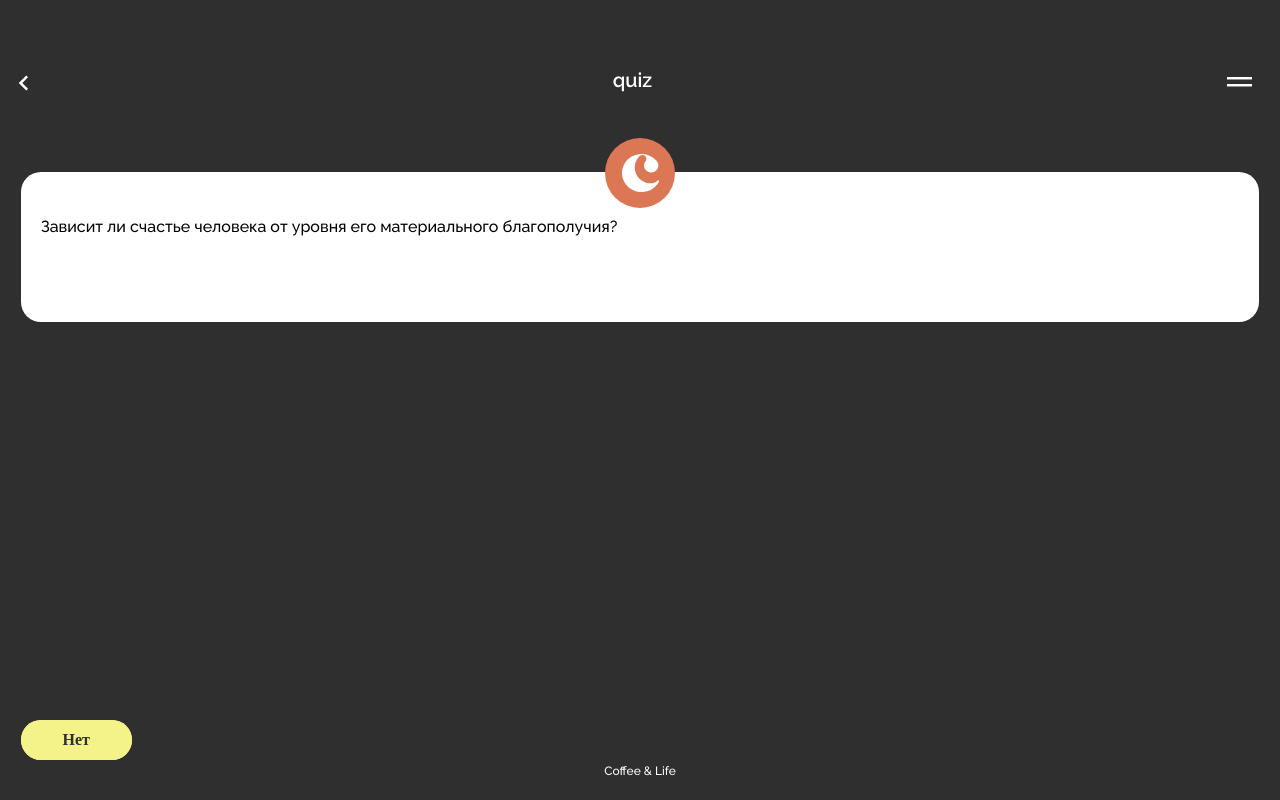
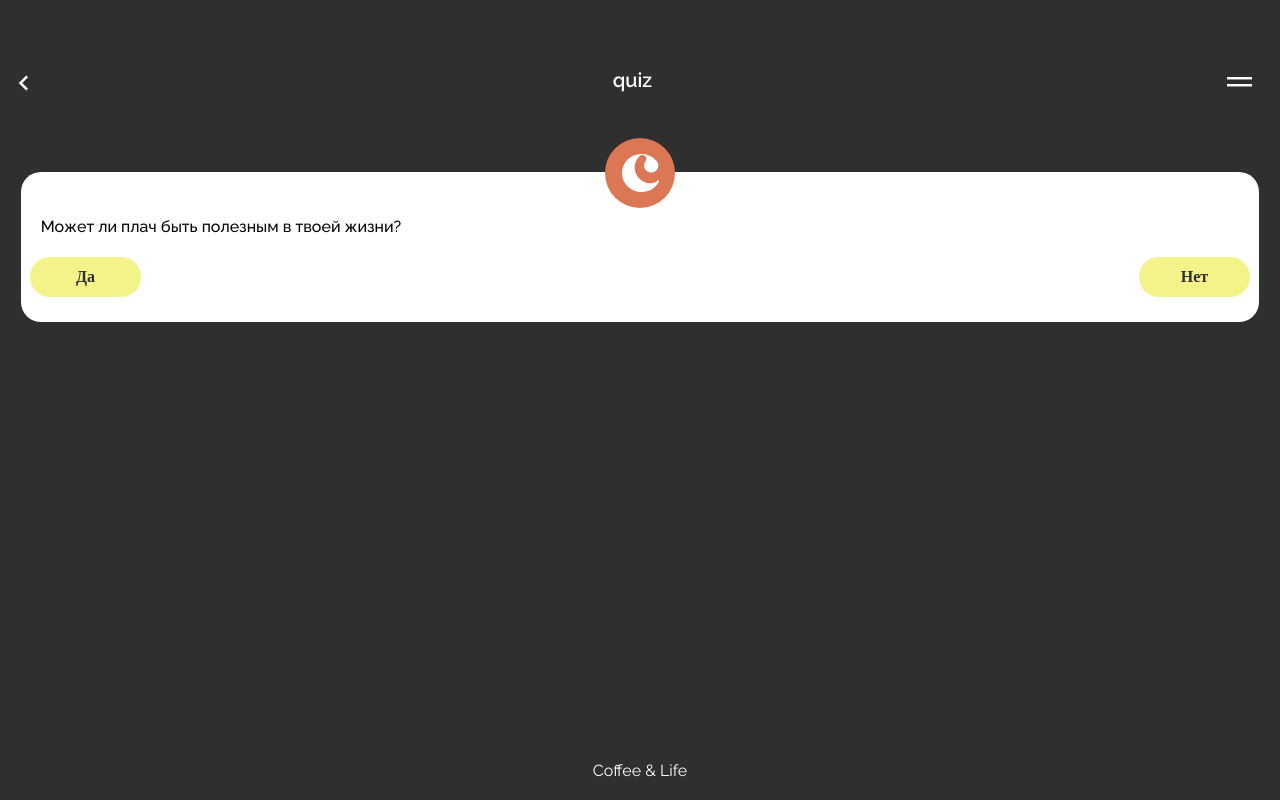
Before and after one commit to C0L2/coffe-life-ui, a React (Vite) app: page /take-a-quiz in a window 1280 px wide. Built offline with nearby package versions, Linux system fonts and the light colour scheme.

Commit message:
done with user's screen

```diff
--- a/src/components/Quiz.tsx
+++ b/src/components/Quiz.tsx
@@ -1,10 +1,18 @@
 import { useNavigate } from "react-router-dom";
 // import { voteSurvey } from "../api";
 import { useState, useEffect } from "react";
+import { useVoteSurveyMutation } from "../api";
 
 const Quiz = () => {
   const navigate = useNavigate();
   const [voted, setVoted] = useState(!!localStorage.getItem("voted"));
+  const [voteSurvey, { isSuccess }] = useVoteSurveyMutation();
+
+  useEffect(() => {
+    if (isSuccess) {
+      navigate("/qz-response");
+    }
+  }, [isSuccess]);
 
   useEffect(() => {
     if (localStorage.getItem("voted")) {
@@ -15,24 +23,19 @@ const Quiz = () => {
   function voteYes(event: any) {
     event.preventDefault();
     const is_pro: boolean = true;
-    /*  voteSurvey(is_pro, 1).then((res) => {
-      if (res.status === 201) {
-        localStorage.setItem("voted", "yes");
-        navigate("/qz-response");
-      }
-    }); */
+    localStorage.setItem("voted", "yes");
+    setVoted(true);
+    voteSurvey({ is_pro, question: 1 });
   }
 
   function voteNo(event: any) {
     event.preventDefault();
     const is_pro: boolean = false;
-    /*  voteSurvey(is_pro, 1).then((res) => {
-      if (res.status === 201) {
-        localStorage.setItem("voted", "yes");
-        navigate("/qz-response");
-      }
-    }); */
+    localStorage.setItem("voted", "no");
+    setVoted(true);
+    voteSurvey({ is_pro, question: 1 });
   }
+
   return (
     <div className="map-container" style={{ marginTop: "60px" }}>
       <svg
@@ -53,23 +56,25 @@ const Quiz = () => {
         <p
           style={{ marginLeft: "20px", marginTop: "45px", marginRight: "10px" }}
         >
-          Зависит ли счастье человека от уровня его материального благополучия?
+          Может ли плач быть полезным в твоей жизни?
         </p>
 
-        <div className="join-bnt-container" style={{ paddingTop: "5px" }}>
+        <div style={{ paddingTop: "5px", height: "60px" }}>
           <button
-            className={`join-btn ${voted ? "disabled" : ""}`}
+            style={{ right: "30px" }}
+            className={`quizz-button ${voted ? "disabled" : ""}`}
+            onClick={voteNo}
+            disabled={voted}
+          >
+            Нет
+          </button>
+          <button
+            style={{ left: "30px" }}
+            className={`quizz-button ${voted ? "disabled" : ""}`}
             onClick={voteYes}
             disabled={voted}
           >
             Да
-          </button>
-          <button
-            className={`join-btn ${voted ? "disabled" : ""}`}
-            onClick={voteNo}
-            disabled={voted}
-          >
-            Нет
           </button>
         </div>
       </div>
--- a/src/index.css
+++ b/src/index.css
@@ -148,6 +148,28 @@ body {
   line-height: normal;
   position: absolute;
   bottom: 40px;
+}
+
+.quizz-button {
+  outline: none;
+  border: none;
+  border-radius: 30px;
+  background: #F4F389;
+  width: 111px;
+  height: 40px;
+  color: #2F2F2F;
+  text-align: center;
+  font-family: Montserrat;
+  font-size: 16px;
+  font-style: normal;
+  font-weight: 700;
+  line-height: normal;
+  position: absolute;
+}
+
+.quizz-button.disabled {
+  opacity: 0.5;
+  cursor: not-allowed;
 }
 
 .next-btn {
--- a/src/pages/Registration.tsx
+++ b/src/pages/Registration.tsx
@@ -55,12 +55,10 @@ const Registration: FC = () => {
     if (formData.nickname === "sigma-admin-for-coffe-life") {
       navigate("/admin-welcome");
     } else {
-      if (formData.nickname.length < 4) {
-        regNewUser({
-          nickname: formData.nickname,
-          mobileNumber: formData.mobileNumber,
-        });
-      }
+      regNewUser({
+        nickname: formData.nickname,
+        mobileNumber: formData.mobileNumber,
+      });
     }
   };
 
--- a/src/pages/TakeQuiz.tsx
+++ b/src/pages/TakeQuiz.tsx
@@ -41,7 +41,7 @@ const TakeQuiz = () => {
         </div>
       </div>
       <Quiz />
-      <p className="paragraf-bottom">Coffee & Life</p>
+      <div className="coffe-life-txt">Coffee & Life</div>
     </>
   );
 };
--- a/src/types.ts
+++ b/src/types.ts
@@ -70,3 +70,9 @@ export interface LoadingLayoutProps {
 export interface AppProviderProps {
     children: React.ReactNode;
 }
+
+export interface Vote {
+    answer_text: string;
+    is_pro: boolean;
+    question: number;
+}
```
